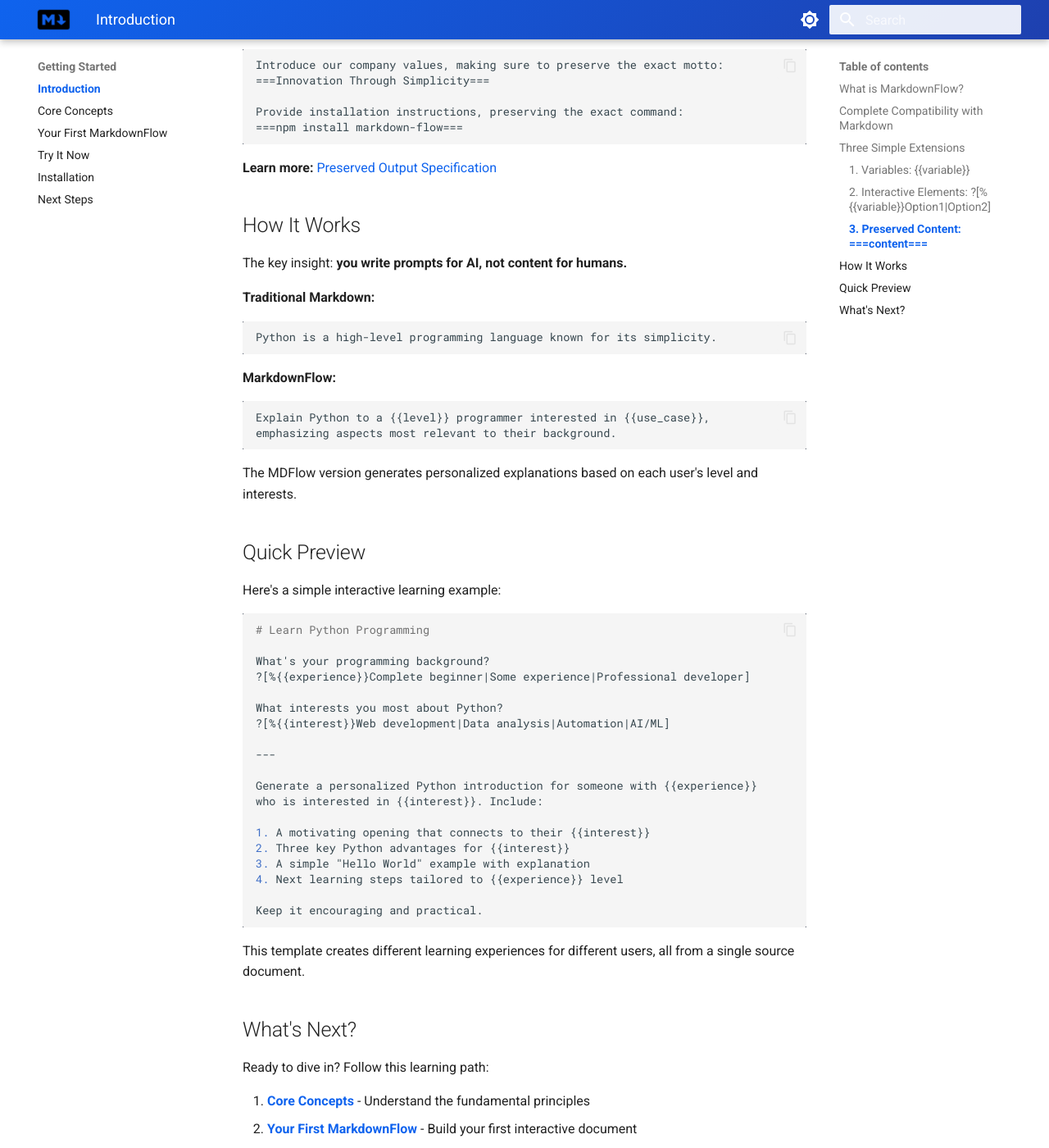
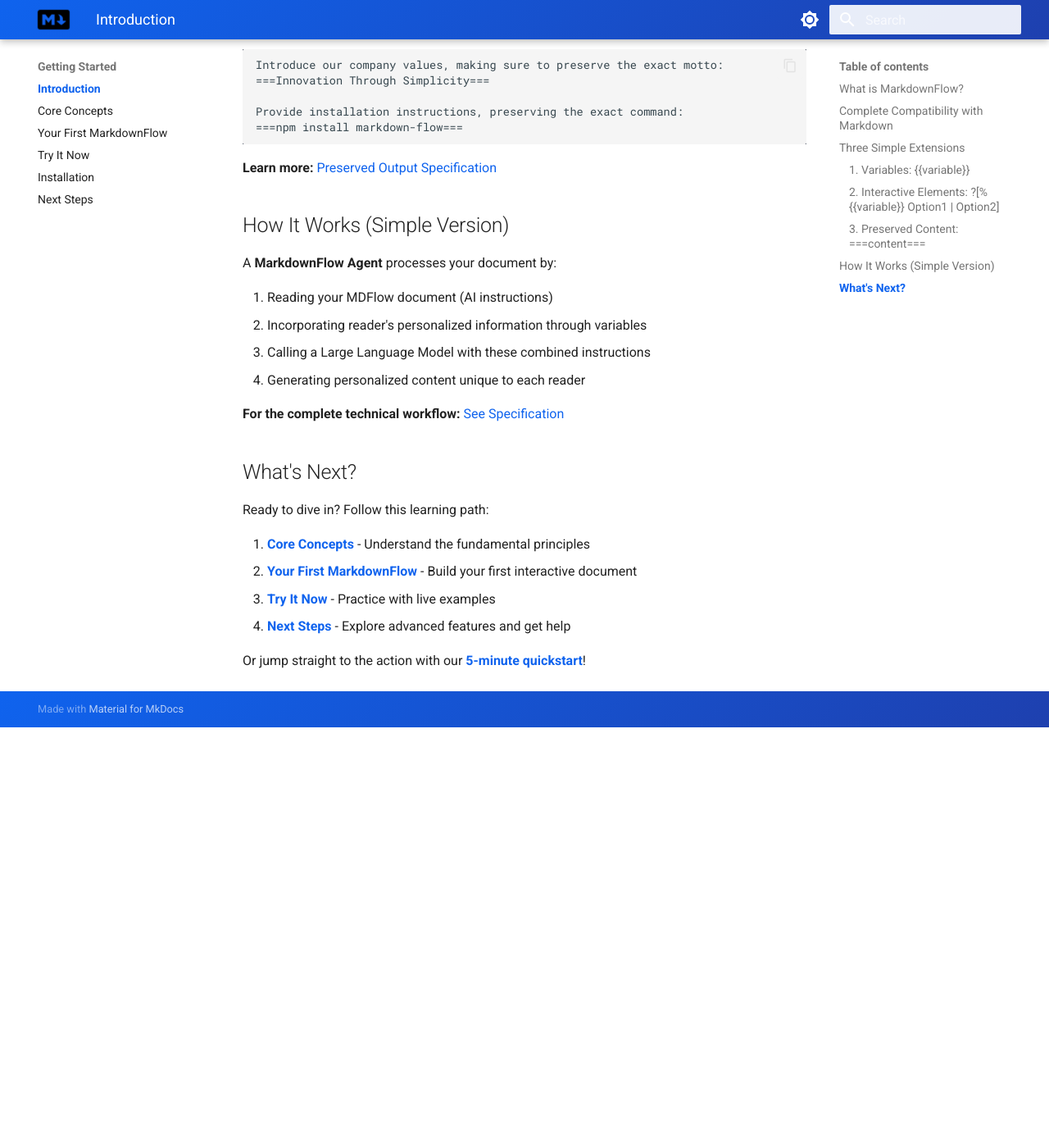
Before and after one commit to ai-shifu/markdown-flow, an MkDocs documentation site: the page built from docs/docs/index.md, in a window 1280 px wide and 1400 px high, scrolled down 1547 px. Shown: the whole window at 82% size. Built offline with MkDocs 1.6.1 and Material for MkDocs 9.7.7, drawn with Linux system fonts in a browser that asks for light colours; after the commit the page ends 2434 px from its top, so only the background shows below that; some of the changed text lies outside the part shown.

Commit message:
Simplify How It Works section
Replace detailed comparison with concise workflow overview:
- Remove examples and 'key insight' paragraph
- Focus on MarkdownFlow Agent's core process
- Add clear indication this is simple version
- Direct users to specification for technical details
- Keep only essential 4-step workflow explanation

This avoids redundancy and keeps main page focused on getting started.

🤖 Generated with [Claude Code](https://claude.ai/code)

Co-Authored-By: Claude <noreply@anthropic.com>

````diff
--- a/docs/docs/index.md
+++ b/docs/docs/index.md
@@ -35,13 +35,13 @@ current account balance of {{balance}} in a friendly tone.
 
 **Learn more:** [Variables Specification](../specification/variables.md)
 
-### 2. Interactive Elements: `?[%{{variable}}Option1|Option2]`
+### 2. Interactive Elements: `?[%{{variable}} Option1 | Option2]`
 
 Buttons and input fields that collect user choices and store them in variables.
 
 ```markdown
 Ask the user about their experience level and store the response.
-?[%{{level}}Beginner|Intermediate|Expert]
+?[%{{level}} Beginner | Intermediate | Expert]
 
 Collect the user's name in a friendly way.
 ?[%{{name}}...Enter your name here]
@@ -63,52 +63,16 @@ Provide installation instructions, preserving the exact command:
 
 **Learn more:** [Preserved Output Specification](../specification/preserved-output.md)
 
-## How It Works
+## How It Works (Simple Version)
 
-The key insight: **you write prompts for AI, not content for humans.**
+A **MarkdownFlow Agent** processes your document by:
 
-**Traditional Markdown:**
+1. Reading your MDFlow document (AI instructions)
+2. Incorporating reader's personalized information through variables
+3. Calling a Large Language Model with these combined instructions
+4. Generating personalized content unique to each reader
 
-```markdown
-Python is a high-level programming language known for its simplicity.
-```
-
-**MarkdownFlow:**
-
-```markdown
-Explain Python to a {{level}} programmer interested in {{use_case}},
-emphasizing aspects most relevant to their background.
-```
-
-The MDFlow version generates personalized explanations based on each user's level and interests.
-
-## Quick Preview
-
-Here's a simple interactive learning example:
-
-```markdown
-# Learn Python Programming
-
-What's your programming background?
-?[%{{experience}}Complete beginner|Some experience|Professional developer]
-
-What interests you most about Python?
-?[%{{interest}}Web development|Data analysis|Automation|AI/ML]
-
----
-
-Generate a personalized Python introduction for someone with {{experience}}
-who is interested in {{interest}}. Include:
-
-1. A motivating opening that connects to their {{interest}}
-2. Three key Python advantages for {{interest}}
-3. A simple "Hello World" example with explanation
-4. Next learning steps tailored to {{experience}} level
-
-Keep it encouraging and practical.
-```
-
-This template creates different learning experiences for different users, all from a single source document.
+**For the complete technical workflow:** [See Specification](specification/how-it-works.md)
 
 ## What's Next?
 
````
